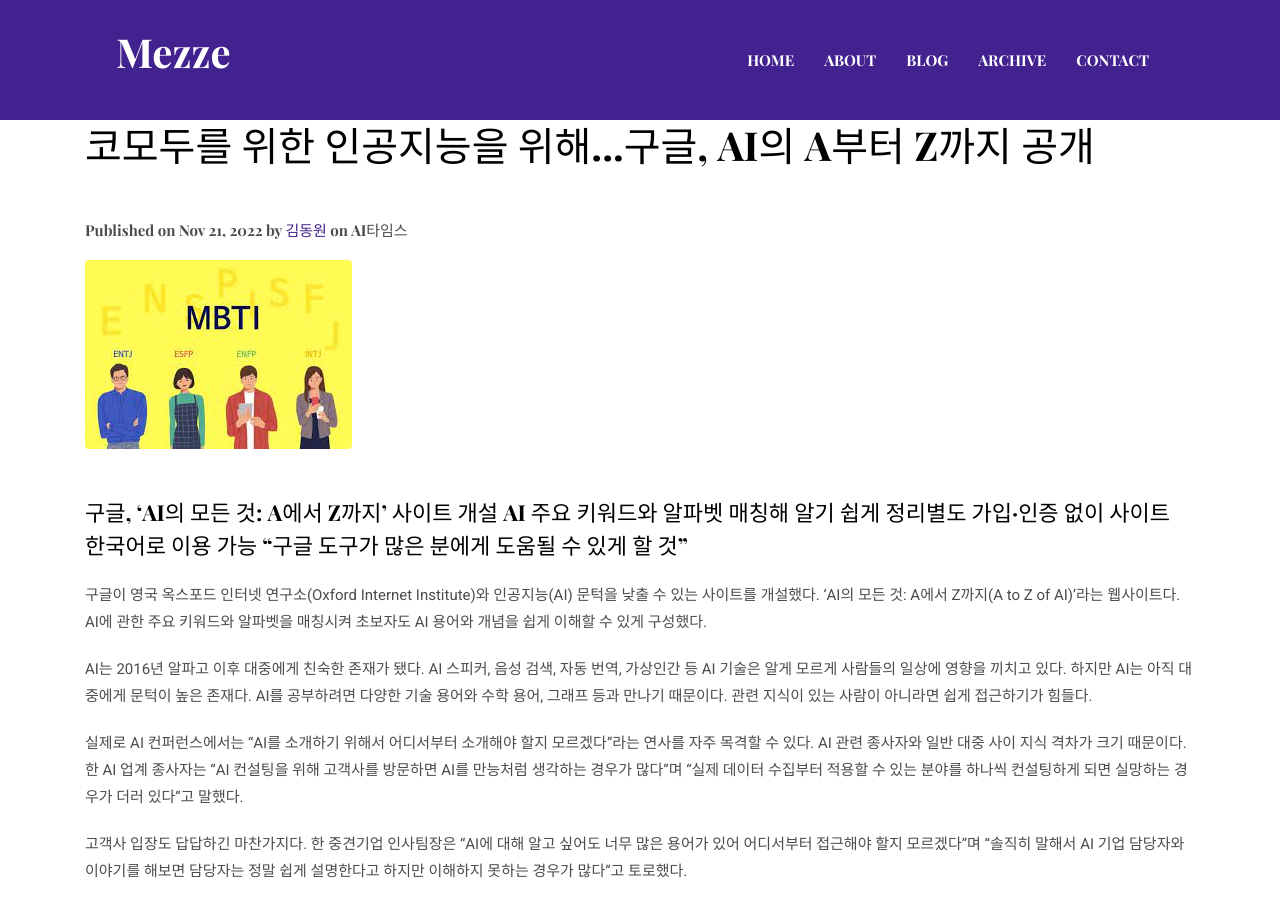
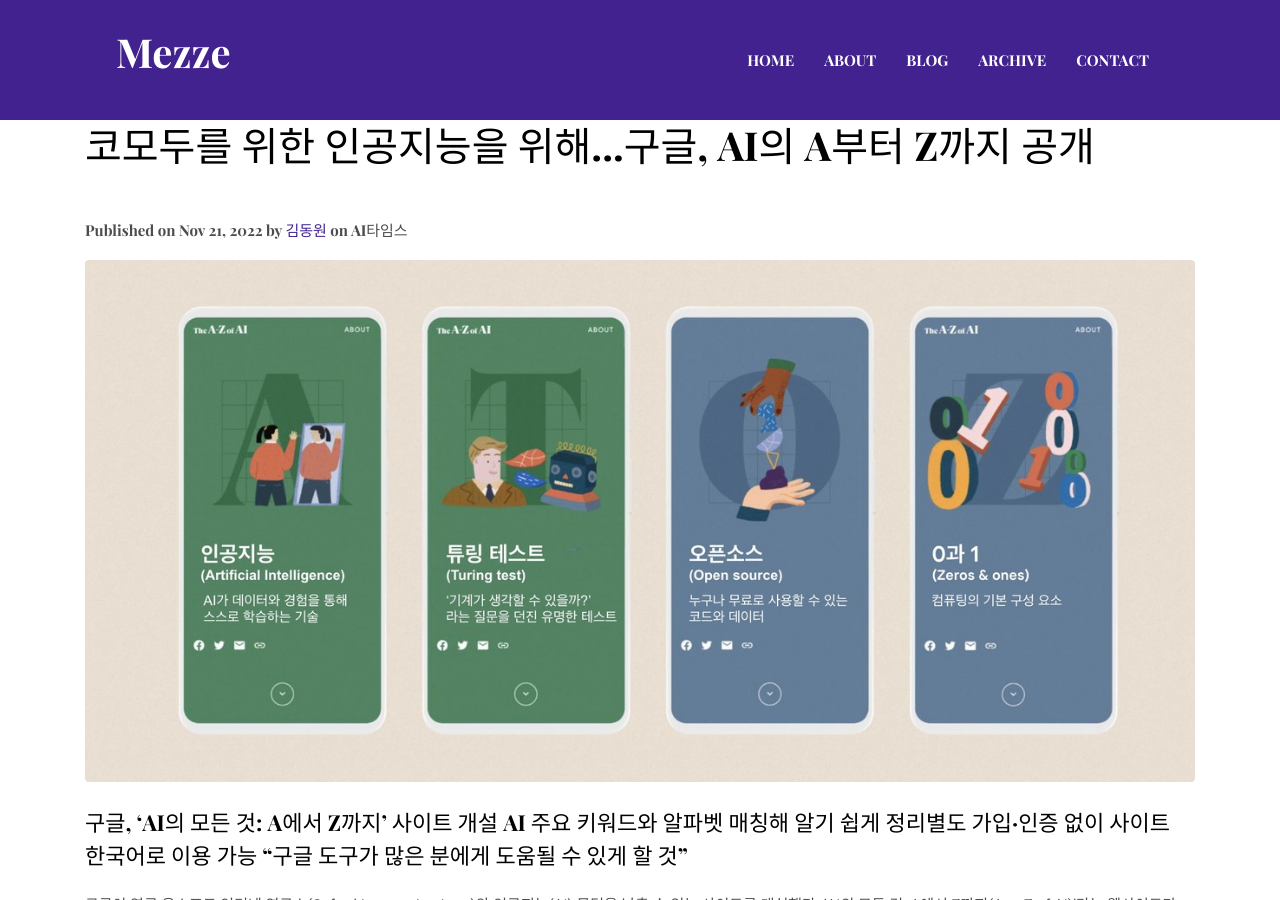
Before and after one commit to JEJUCE/JEJUCE.github.io, a Jekyll site: the page built from _posts/2022-11-17- 모두를 위한 인공지능을 위해...구글, AI의 A부터 Z까지 공개.markdown, in a window 1280 px wide and 900 px high, scrolled down 463 px. Built offline with Jekyll 4.4.1, drawn with Linux system fonts in a browser that asks for light colours.

Commit message:
no message

```diff
--- a/_posts/2022-11-17- 모두를 위한 인공지능을 위해...구글, AI의 A부터 Z까지 공개.markdown
+++ b/_posts/2022-11-17- 모두를 위한 인공지능을 위해...구글, AI의 A부터 Z까지 공개.markdown
@@ -2,7 +2,7 @@
 layout: post
 title:  코모두를 위한 인공지능을 위해...구글, AI의 A부터 Z까지 공개
 date:   2022-11-21 12:00:00 +0300
-image:  /assets/images/blog/post-13.jpg
+image:  /assets/images/blog/post-15.jpg
 author: 김동원
 tags:  AI타임스
 ---
--- a/_posts/2022-12-01-“넌 이런 사람” MBTI 열풍…믿을 수 있을까.markdown
+++ b/_posts/2022-12-01-“넌 이런 사람” MBTI 열풍…믿을 수 있을까.markdown
@@ -2,7 +2,7 @@
 layout: post
 title:  “넌 이런 사람” MBTI 열풍…믿을 수 있을까
 date:   2022-07-12 12:00:00 +0300
-image:  /assets/images/blog/post-15jpg
+image:  /assets/images/blog/post-13jpg
 author: 이충헌
 tags:  KBS
 ---
```
Also changed, not shown: assets/images/blog/1-1.jpg (deleted), assets/images/blog/1-2.jpg (deleted), assets/images/blog/post-1.jpg (deleted), assets/images/blog/post-15.jpg, assets/images/blog/post-6.jpg (deleted), assets/images/portfolio/NZ7.jpg (deleted), 1 other file.
